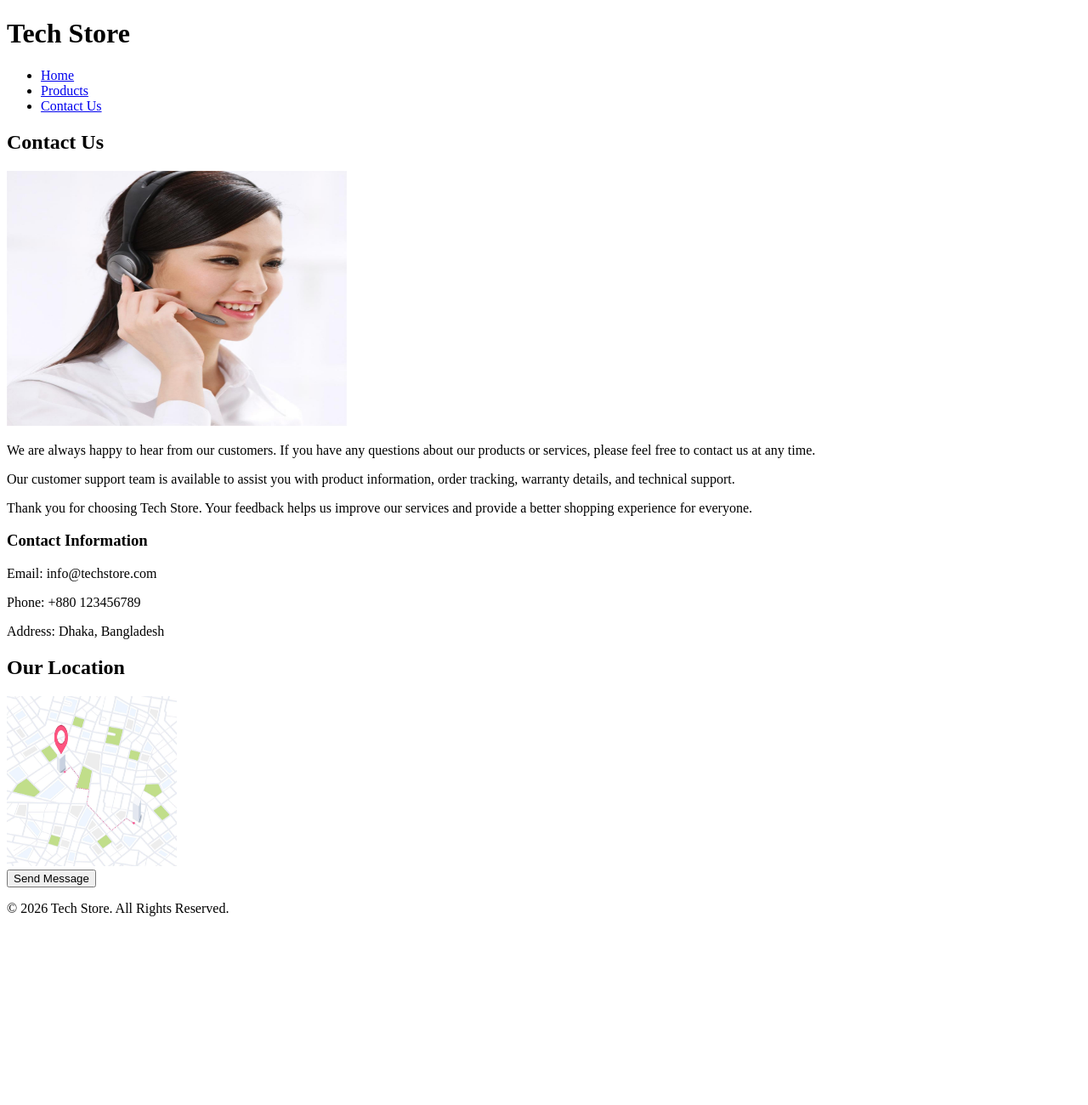
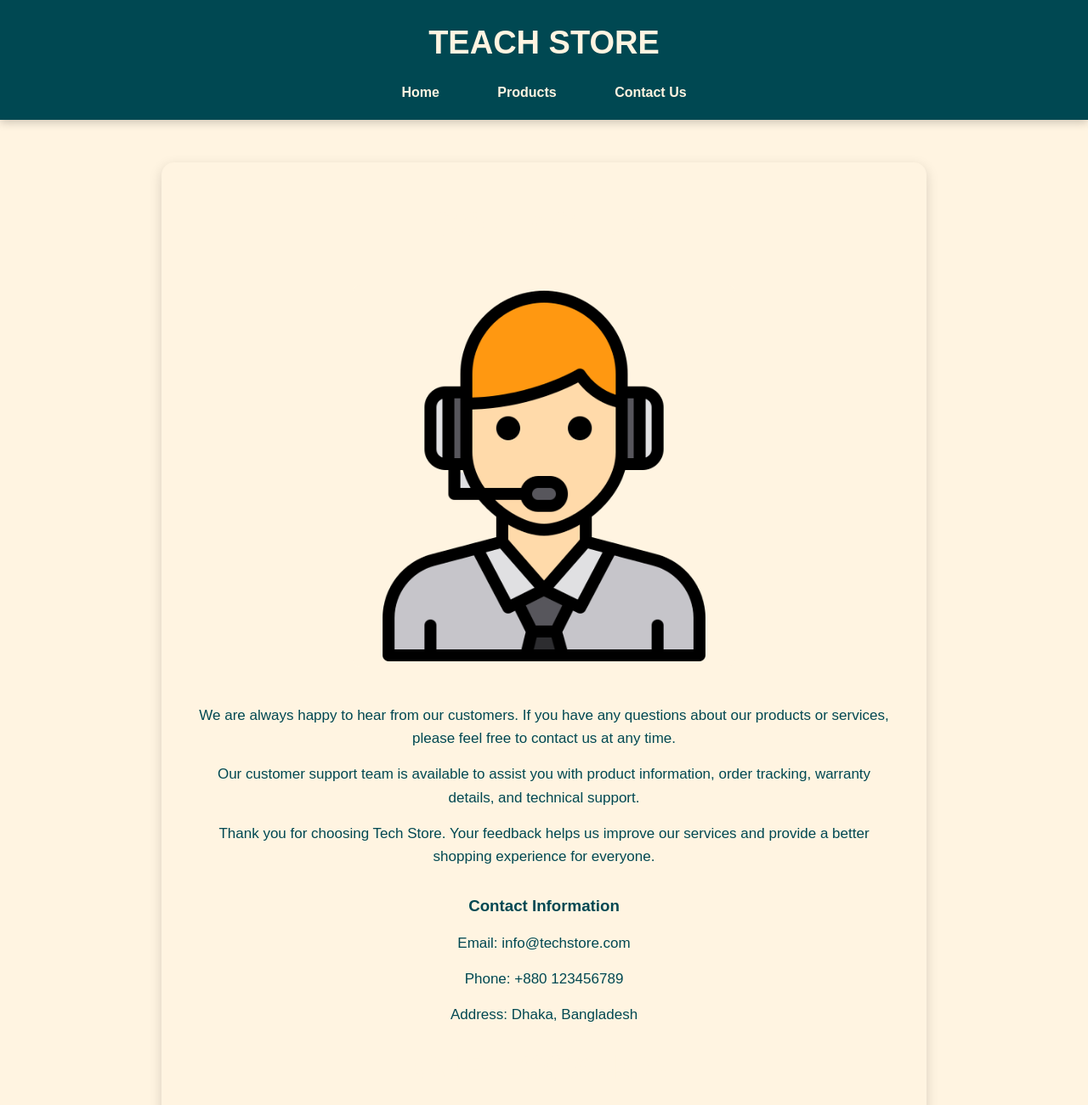
Before and after one commit to udoyroy2/mis455midpractical, a plain HTML site: page contact.html in a window 1280 px wide. Shown: the top 1300 px of the page at 85% size. Before the commit the page ends 1094 px from the top, so only its background shows below. Drawn offline with Linux system fonts and the light colour scheme.

Commit message:
3rd html and css update

```diff
--- a/contact.css
+++ b/contact.css
@@ -0,0 +1,118 @@
+*{
+    margin: 0;
+    padding: 0;
+    box-sizing: border-box;
+}
+
+
+body{
+    font-family: Arial, Helvetica, sans-serif;
+    background-color: #fff4e1;
+    color: #004852;
+    line-height: 1.6;
+    margin: 0;
+    padding: 0;
+}
+
+
+header{
+    background-color: #004852;
+    color: #fff4e1;
+    text-align: center;
+    padding: 20px;
+    box-shadow: 0 3px 10px rgba(0,0,0,0.2);
+}
+
+header h1{
+    margin-bottom: 15px;
+    font-size: 38px;
+}
+
+
+
+nav ul{
+    list-style: none;
+}
+
+nav ul li{
+    display: inline-block;
+    margin: 0 10px;
+}
+
+nav ul li a{
+    text-decoration: none;
+    color: #fff4e1;
+    padding: 12px 22px;
+    border-radius: 30px;
+    transition: 0.3s;
+    font-weight: bold;
+}
+
+nav ul li a:hover{
+    background-color: #fff4e1;
+    color: #004852;
+}
+section{
+    max-width: 900px;
+    margin: 50px auto;
+    background: #fff4e1;
+    padding: 40px;
+    border-radius: 15px;
+    text-align: center;
+    box-shadow: 0 5px 15px rgba(0,0,0,0.15);
+}
+
+section h2{
+    font-size: 40px;
+    color: #fff4e1;
+    margin-bottom: 20px;
+}
+
+section h3{
+    margin-top: 30px;
+color: #004852;
+}
+section img{
+    width: 100%;
+    max-width: 450px;
+    height: auto;
+    border-radius: 10px;
+    margin: 20px 0;
+    background-color: #fff4e1;
+}
+
+img:last-of-type{
+    max-width: 350px;
+}
+section p{
+    margin: 15px 0;
+    font-size: 17px;
+}
+section p strong{
+    color: #0a4f5c;
+}
+
+
+button{
+    background-color: #fff4e1;
+    color: #004852;
+    border: none;
+    padding: 12px 25px;
+    border-radius: 30px;
+    cursor: pointer;
+    font-size: 16px;
+    transition: 0.3s;
+}
+
+button:hover{
+    background-color: #004852;
+    color: #fff4e1;
+    transform: scale(1.05);
+}
+footer{
+    background-color: #004852;
+    color: #fff4e1;
+    text-align: center;
+    padding: 20px;
+    margin-top: 40px;
+}
--- a/contact.html
+++ b/contact.html
@@ -14,7 +14,7 @@
     <!-- ID: 2231379 -->
 
     <header>
-        <h1>Tech Store</h1>
+        <h1>TEACH STORE</h1>
 
         <nav>
             <ul>
@@ -29,9 +29,9 @@
 
         <section>
 
-            <h2>Contact Us</h2>
+            <h2>CONTACT US</h2>
 
-            <img src="contractus.jpg" height="300" width="400" alt="Contact">
+            <img src="contractus.png" height="300" width="400" alt="Contact">
 
 
             <p>We are always happy to hear from our customers. If you have any questions about our products or services,
@@ -48,7 +48,7 @@
             <p>Address: Dhaka, Bangladesh</p>
 
 
-            <h2>Our Location</h2>
+            <h2>OUR LOCATION</h2>
             <img src="location.jpg" height="200" width="200" alt="Location">
 
 
@@ -60,7 +60,7 @@
     </main>
 
     <footer>
-        <p>&copy; 2026 Tech Store. All Rights Reserved.</p>
+        <p>&copy; 2026 Tech Store. All Rights Reserved. <H3>U.R</H3></p>
     </footer>
 
     <script src="script.js"></script>
```
Also changed, not shown: contractus.jpg (deleted), contractus.png (added).
